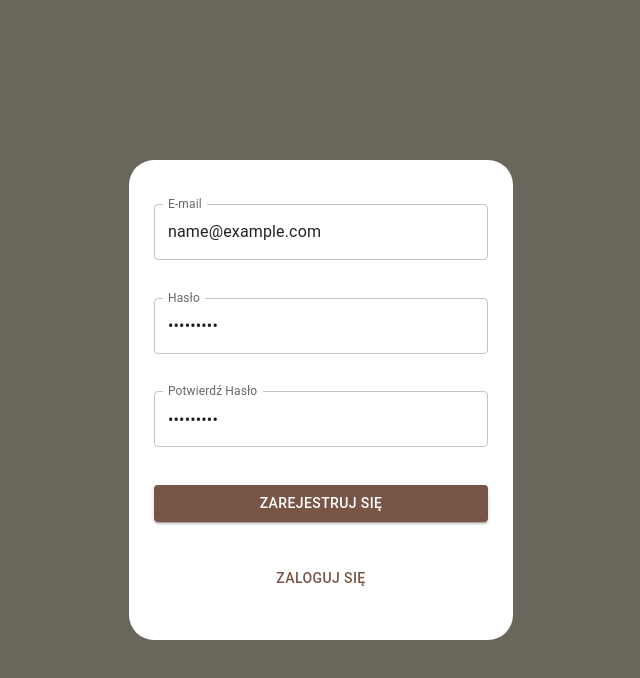
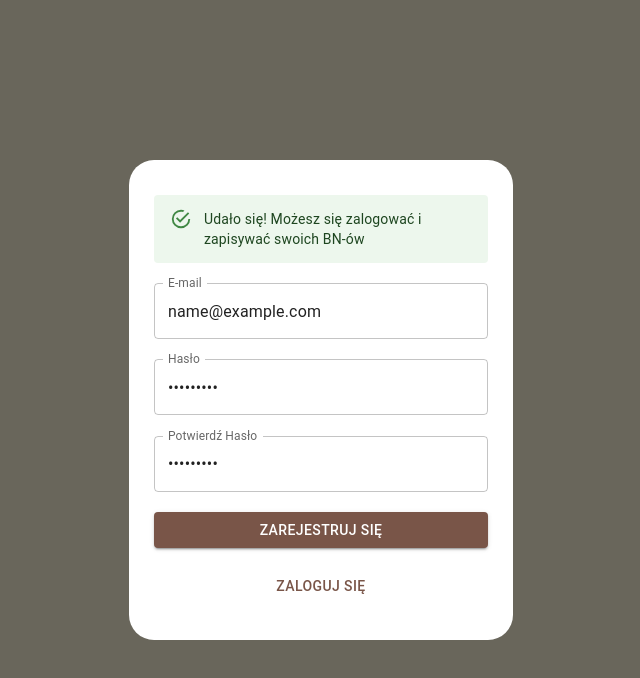
Before and after one commit to ArkadiuszSzkurlat/NPC-Warhammer-Archive, a React (Create React App) app: page /SignUp in a window 1280 px wide. Both pictures are taken after typing "name@example.com", "Sample123", "Sample123" into the empty fields and a click on the button "ZAREJESTRUJ SIĘ". Shown: the top 678 px of the page, without its empty margins (319-959 px from the left). Built offline with nearby package versions, Linux system fonts and the light colour scheme; no server answers.

Commit message:
register comfirm

```diff
--- a/src/pages/SignUp.tsx
+++ b/src/pages/SignUp.tsx
@@ -13,6 +13,7 @@ const SignUp = () => {
   const { signup } = useAuth();
 
   const [error, setError] = useState('');
+  const [registerSuccesful, setRegisterSuccesful] = useState(false);
   const [loading, setLoading] = useState(false);
 
   const handleSubmit = async (e: any) => {
@@ -29,9 +30,15 @@ const SignUp = () => {
     try {
       setError('');
       setLoading(true);
+
       emailRef.current &&
         passwordRef.current &&
         signup(emailRef.current.value, passwordRef.current.value);
+
+      setRegisterSuccesful(true);
+      setTimeout(() => {
+        setRegisterSuccesful(false);
+      }, 30000);
     } catch (err) {
       setError(
         'Nie udało się stworzyć konta. Konto z takim mailem już istnieje, hasło jest za krótkie lub błędnie potwierdzone'
@@ -45,6 +52,11 @@ const SignUp = () => {
     <div className="login-page">
       <form className="login-container" onSubmit={handleSubmit}>
         {error && <Alert severity="error">{error}</Alert>}
+        {registerSuccesful && (
+          <Alert severity="success">
+            Udało się! Możesz się zalogować i zapisywać swoich BN-ów
+          </Alert>
+        )}
 
         <TextField label="E-mail" inputRef={emailRef} type="email" />
         <TextField label="Hasło" inputRef={passwordRef} type="password" />
```
